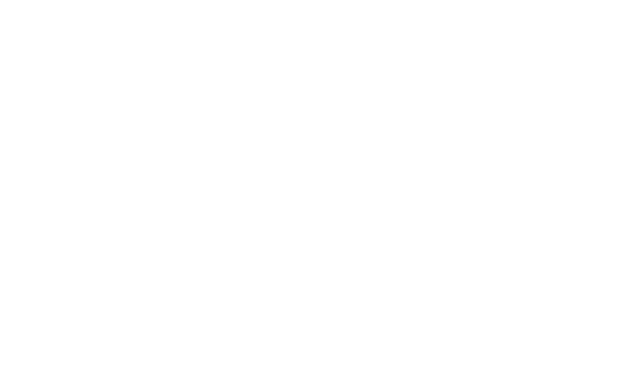
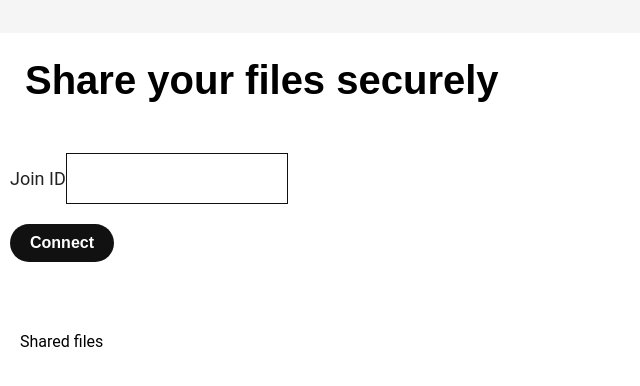
Before and after one commit to MAYANK816/SharingAPP, a React (Create React App) app: page /receiver in a window 1280 px wide. Before the commit this address had no page. Shown: the top 386 px of the page, without its empty margins (0-640 px from the left). Built offline with nearby package versions, Linux system fonts and the light colour scheme; no server answers.

Commit message:
Functionalities added

```diff
--- a/package.json
+++ b/package.json
@@ -6,10 +6,13 @@
     "@testing-library/jest-dom": "^5.16.4",
     "@testing-library/react": "^13.2.0",
     "@testing-library/user-event": "^13.5.0",
+    "downloadjs": "^1.4.7",
     "react": "^18.1.0",
     "react-dom": "^18.1.0",
     "react-router-dom": "6",
     "react-scripts": "5.0.1",
+    "socket.io": "^4.5.1",
+    "socket.io-client": "^4.5.1",
     "web-vitals": "^2.1.4"
   },
   "scripts": {
--- a/src/App.js
+++ b/src/App.js
@@ -6,7 +6,8 @@
 }
   from "react-router-dom";
 import Home from './Components/Home';
-import About from './Components/About'
+import About from './Components/About';
+import Receiver from './Components/Receiver';
 const App = () => {
   return (
     <Router>
@@ -14,6 +15,7 @@
         <Routes>
           <Route exact path="/" element={<Home />} />
           <Route exact path="/about" element={<About />} />
+          <Route exact path="/receiver" element={<Receiver />} />
         </Routes>
       </>
     </Router>
--- /dev/null
+++ b/src/Components/Helper.js
@@ -0,0 +1,3 @@
+import { io } from "socket.io-client";
+const socket = io.connect("http://localhost:5000");
+export default socket;
--- a/src/Components/Home.css
+++ b/src/Components/Home.css
@@ -1,36 +1,120 @@
 h2{
     padding: 25px;
 }
-#room_gen,#room_id_holder{
-    padding: 15px;
-    background: tomato;
-    color: white;
-    margin-left: 25px;
-    outline: none;
-    border: none;
-    text-decoration: none;
+
+body {
+	background: #f5f5f5;
+	font-family: "Roboto",sans-serif;
 }
-#room_id_holder{
-    text-align: center;
-    font-size: 15px;
-    color: white;
-    font-family: 'Franklin Gothic Medium', 'Arial Narrow', Arial, sans-serif;
+
+
+.app {
+	width: 100vw;
+	height: auto;
+	background: #fff;
 }
-#file_holder{
-    padding: 15px;
-    width: 100vw;
-    height: 300px;
-    border-radius: 12px;
-display: flex;
-align-items: center;
-justify-content: center;
-    background-repeat: no-repeat;
-    margin: 20px;
+
+
+.join-screen .form .form-input {
+	margin: 10px 10px;
 }
-#file_logo{
-    width:100px ;
-    height: 100px;
-    background:url("/public//images/file.svg");
-    background-repeat: no-repeat;
-    background-size:  cover;
+.join-screen .form h2 {
+	font-size: 40px;
+	margin-bottom: 20px;
+	line-height:45px;
+	font-family: "Montserrat",sans-serif;
 }
+.join-screen .form button {
+	background: #111;
+	color: #fff;
+	padding: 10px 20px;
+	border: none;
+	outline: none;
+	font-size: 16px;
+	font-weight: 600;
+	border-radius: 20px;
+}
+.join-screen .form #join-id b {
+	color: #222;
+	display: block;
+	margin-top: 20px;
+}
+#join-id {
+	display: inline-block;
+	font-size: 25px;
+	font-family: monospace;
+	color: #111;
+	padding: 10px;
+	border: 1px solid #111;
+	margin-top: 5px;
+}
+.join-screen .form .form-input label {
+	color: #222;
+	font-size: 18px;
+}
+.join-screen .form .form-input input {
+	display: block;
+	margin:10px 0px;
+	width: 100%;
+	max-width: 200px;
+	border: 1px solid #111;
+	color: #111;
+	font-size: 20px;
+	padding: 10px;
+}
+ #roomId{
+	 margin-left: 15px;
+ }
+.fs-screen {
+	padding: 20px;
+}
+.fs-screen .file-input {
+	width: 100%;
+	border: 2px dashed #555;
+}
+.fs-screen .file-input label {
+	display: block;
+	width: 100%;
+	padding: 40px 50px;
+	text-align: center;
+	color: #111;
+	font-size: 18px;
+}
+.fs-screen .file-input input {
+	display: none;
+}
+.fs-screen .files-list {
+	margin-top: 20px;
+	display: flex;
+	justify-content: space-between;
+	gap: 20px;
+	flex-wrap: wrap;
+}
+.fs-screen .files-list .title {
+	width: 100%;
+	margin: 20px 0px;
+}
+.fs-screen .files-list .item {
+	width: 33%;
+	min-width: 200px;
+	border: 1px solid #eee;
+	box-shadow: 0px 0px 5px 2px rgba(0,0,0,0.05);
+}
+.fs-screen .files-list .item .progress {
+	padding: 30px;
+	text-align: center;
+	font-size: 50px;
+	color: #222;
+	font-family: "Montserrat";
+}
+.fs-screen .files-list .item .filename {
+	padding: 5px;
+	font-size: 18px;
+	border-top: 1px solid #eee;
+}
+
+@media screen and (max-wdith:780px) {
+	body{
+		width: 100vw;
+	}
+}
--- a/src/Components/Home.js
+++ b/src/Components/Home.js
@@ -1,36 +1,105 @@
 import React, { useState, useEffect } from 'react'
 import "./Home.css"
+import socket from "./Helper"
 const Home = () => {
     const [roomId, setroomId] = useState("000-000-000");
     const [showId, setshowId] = useState(false);
+    let receiverID;
     const generateRoomId = () => {
         let Id = Math.trunc(Math.random() * 999) + "-" + Math.trunc(Math.random() * 999) + "-" + Math.trunc(Math.random() * 999);
         setroomId(Id);
+
     }
+
+    socket.on("init", function (uid) {
+        receiverID = uid;
+
+    });
+
     useEffect(() => {
         generateRoomId();
     }, [])
     const createRoom = () => {
         setshowId(!showId);
+        socket.emit("sender-join", {
+            uid: roomId
+        });
+    }
+    const setFile = (e) => {
+        let file = e.target.files[0];
+        console.log(file);
+        if (!file) {
+            return;
+        }
+        let reader = new FileReader();
+
+        reader.onload = function (e) {
+            let buffer = new Uint8Array(reader.result);
+            let el = document.createElement("div");
+            el.classList.add("item");
+            el.innerHTML = `
+					<div class="progress">0%</div>
+					<div class="filename">${file.name}</div>
+			`;
+            document.querySelector(".files-list").appendChild(el);
+            shareFile({
+                filename: file.name,
+                total_buffer_size: buffer.length,
+                buffer_size: 1024,
+            }, buffer, el.querySelector(".progress"));
+        }
+        reader.readAsArrayBuffer(file);
+    }
+
+    function shareFile(metadata, buffer, progress_node) {
+        console.log(buffer);
+        socket.emit("file-meta", {
+            uid: receiverID,
+            metadata: metadata
+        });
+
+        socket.on("fs-share", function () {
+            let chunk = buffer.slice(0, metadata.buffer_size);
+            buffer = buffer.slice(metadata.buffer_size, buffer.length);
+            progress_node.innerText = Math.trunc(((metadata.total_buffer_size - buffer.length) / metadata.total_buffer_size * 100));
+            if (chunk.length !== 0) {
+                socket.emit("file-raw", {
+                    uid: receiverID,
+                    buffer: chunk
+                });
+            } else {
+                console.log("Sent file successfully");
+            }
+        });
     }
     return (
         <>
-            <div>
-                <h2>Share Your Files Securely</h2>
-                {!showId && <button onClick={createRoom} id="room_gen">Create Secure Room</button>}
-                {showId && <input value={roomId} disabled id="room_id_holder"></input>}
-                <br />
-                {
-                    showId && <div id="file_holder">
-                        <div id="file_logo"></div>
-                        <input type="file"></input>
+            <div class="app">
+                <div class="screen join-screen active">
+                    <div class="form">
+                        <h2>Share your files securely</h2>
+                        <div class="form-input">
+                            <button id="sender-start-con-btn" onClick={createRoom}>Create share room</button>
+                        </div>
+                        {showId && <div id="roomId"><b>Room ID</b> <span id="join-id">{roomId}</span> </div>}
+                        <br />
+
                     </div>
+                </div>
+            </div>
+            {showId && <div class="screen fs-screen">
+                <div class="file-input">
+                    <label for="file-input">
+                        Click here to Select files for sharing
+                    </label>
+                    <input type="file" id="file-input" onChange={setFile} />
+                </div>
+                <div class="files-list">
+                    <div class="title">Shared files</div>
 
-                }
-                {showId && <button className='send_btn'>Send File</button>}
+                </div>
+            </div>}
 
-
-            </div>
         </>
     )
 }
--- /dev/null
+++ b/src/Components/Receiver.js
@@ -0,0 +1,90 @@
+import React, { useState } from 'react'
+import socket from "./Helper"
+import download from "downloadjs"
+const Receiver = () => {
+    const [sender_uid, setsenderId] = useState("")
+
+    function generateID() {
+        return `${Math.trunc(Math.random() * 999)}-${Math.trunc(Math.random() * 999)}-${Math.trunc(Math.random() * 999)}`;
+    }
+
+    const onConnection = () => {
+        if (sender_uid.length === 0) {
+            return;
+        }
+        let joinID = generateID();
+        socket.emit("receiver-join", {
+            sender_uid: sender_uid,
+            uid: joinID
+        });
+        document.querySelector(".join-screen").classList.remove("active");
+        document.querySelector(".fs-screen").classList.add("active");
+        let fileShare = {};
+
+        socket.on("fs-meta", function (metadata) {
+            fileShare.metadata = metadata;
+            fileShare.transmitted = 0;
+            fileShare.buffer = [];
+
+            let el = document.createElement("div");
+            el.classList.add("item");
+            el.innerHTML = `
+                            <div class="progress">0%</div>
+                            <div class="filename">${metadata.filename}</div>
+                    `;
+            document.querySelector(".files-list").appendChild(el);
+
+            fileShare.progrss_node = el.querySelector(".progress");
+
+            socket.emit("fs-start", {
+                uid: sender_uid
+            });
+        });
+
+        socket.on("fs-share", function (buffer) {
+
+            fileShare.buffer.push(buffer);
+            fileShare.transmitted += buffer.byteLength;
+            fileShare.progrss_node.innerText = Math.trunc(fileShare.transmitted / fileShare.metadata.total_buffer_size * 100);
+            if (fileShare.transmitted === fileShare.metadata.total_buffer_size) {
+                console.log("Download file: ", fileShare);
+                download(new Blob(fileShare.buffer), fileShare.metadata.filename);
+                fileShare = {};
+            } else {
+                socket.emit("fs-start", {
+                    uid: sender_uid
+                });
+            }
+        });
+
+    };
+
+
+
+
+    return (
+        <div class="app">
+            <div class="screen join-screen active">
+                <div class="form">
+                    <h2>Share your files securely</h2>
+                    <div class="form-input">
+                        <label>Join ID</label>
+                        <input type="text" id="join-id" onChange={(e) =>
+                            setsenderId(e.target.value)} />
+                    </div>
+                    <div class="form-input">
+                        <button id="receiver-start-con-btn" onClick={onConnection}>Connect</button>
+                    </div>
+                </div>
+            </div>
+            <div class="screen fs-screen">
+                <div class="files-list">
+                    <div class="title">Shared files</div>
+
+                </div>
+            </div>
+        </div>
+    )
+}
+
+export default Receiver
```
Also changed, not shown: 1 other file (tests, documents, lock files or other folders).
